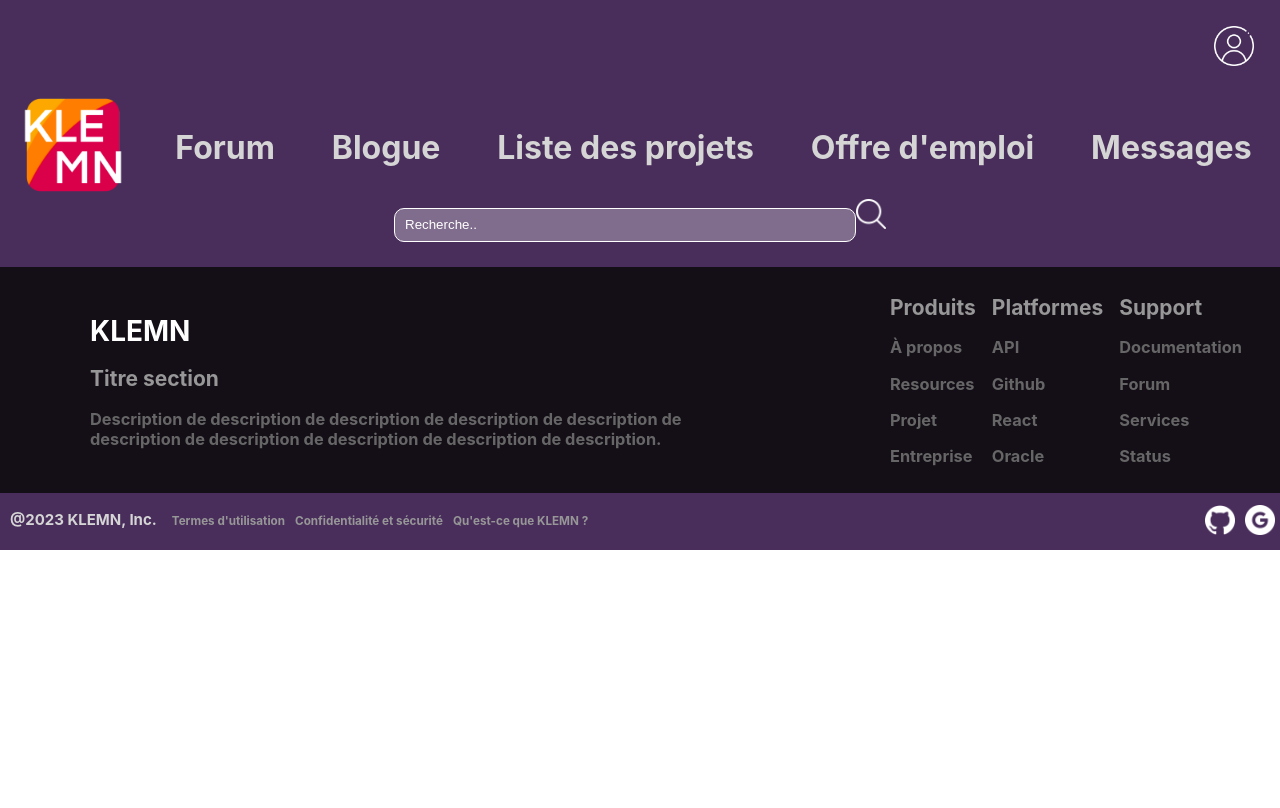
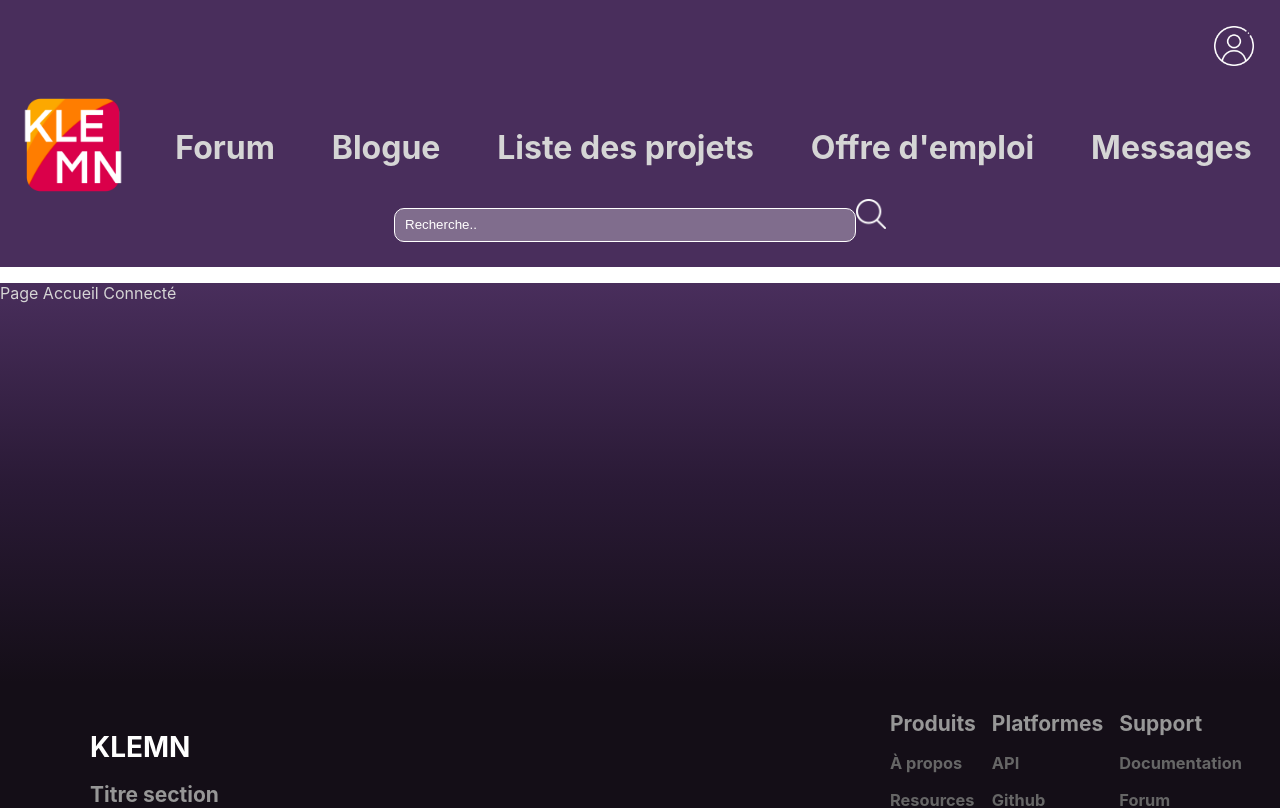
Before and after one commit to a23-b2b/projet-de-session-klemn, a React (Create React App) app: page /accueilConnecte in a window 1280 px wide. Shown: the top 808 px of the page. Built offline with nearby package versions, Linux system fonts and the light colour scheme.

Commit message:
Ajustement page accueil connecte

```diff
--- a/src/Layout.tsx
+++ b/src/Layout.tsx
@@ -1,6 +1,6 @@
 import { BrowserRouter, Route, RouterProvider, Routes, createBrowserRouter } from "react-router-dom";
 import { Toaster } from 'react-hot-toast';
-import Accueil from "./pages/Accueil";
+import AccueilConnecte from "./pages/AccueilConnecte";
 import Header from "./components/Header";
 import Footer from "./components/Footer";
 import Forum from "./pages/Forum"
@@ -15,7 +15,7 @@ function Layout() {
                 <Toaster />
                 <Routes>
                     <Route path="/" element={<Landing />} />
-                    <Route path="/accueil" element={<Accueil />} />
+                    <Route path="/accueilConnecte" element={<AccueilConnecte />} />
                     <Route path="/forum" element={<Forum />} />
                     <Route path="/projets" element={<Projets />} />
                 </Routes>
--- a/src/components/LoginForm.tsx
+++ b/src/components/LoginForm.tsx
@@ -18,7 +18,7 @@ function LoginForm() {
                 const user = userCredential.user;
                 toast.success('Vous êtes connecté!')
                 // TODO: Ajouter le ID dans la BD MySQL
-                navigate('/accueil')
+                navigate('/accueilConnecte')
             })
             .catch((error) => {
                 switch (error.code) {
--- a/src/pages/AccueilConnecte.tsx
+++ b/src/pages/AccueilConnecte.tsx
@@ -3,12 +3,12 @@ import styles from '../styles/AccueilConnecte.module.css'
 function AccueilConnecte() {
     return (
 
-        <div className={styles.body}>
+        <div id={styles["ConteneurLanding"]}>
             <div className={styles.p}>
                 <p> Page Accueil Connecté</p>
-                <p> Page Accueil Connecté</p>
-                <p> Page Accueil Connecté</p>
-                <p> Page Accueil Connecté</p>
+               <div>
+
+               </div>
             </div>
 
         </div>
--- a/src/pages/Landing.tsx
+++ b/src/pages/Landing.tsx
@@ -42,7 +42,7 @@ function Landing() {
     }
 
     return (
-        <>
+
             <div className={styles.flexbox} id={styles["ConteneurLanding"]}>
                 <div className={styles.flex_child}>
                     <LoginOrRegister />
@@ -57,7 +57,7 @@ function Landing() {
                     </p>
                 </div>
             </div>
-        </>
+
     );
 }
 
--- a/src/styles/AccueilConnecte.module.css
+++ b/src/styles/AccueilConnecte.module.css
@@ -1,6 +1,8 @@
-.body {
-    background-image: linear-gradient(rgb(73, 46, 92), rgb(33, 21, 42), rgb(20, 14, 23));
-}
+#ConteneurLanding {
+    min-height: 50vh;
+    background-image: linear-gradient(rgb(73, 46, 92), rgb(42, 26, 54), rgb(20, 14, 23));
+
+    }
 
 .p {
     color: rgb(213, 213, 213);
```
Also changed, not shown: src/components/PosteBlogue.tsx (added, +18 -0 lines).
